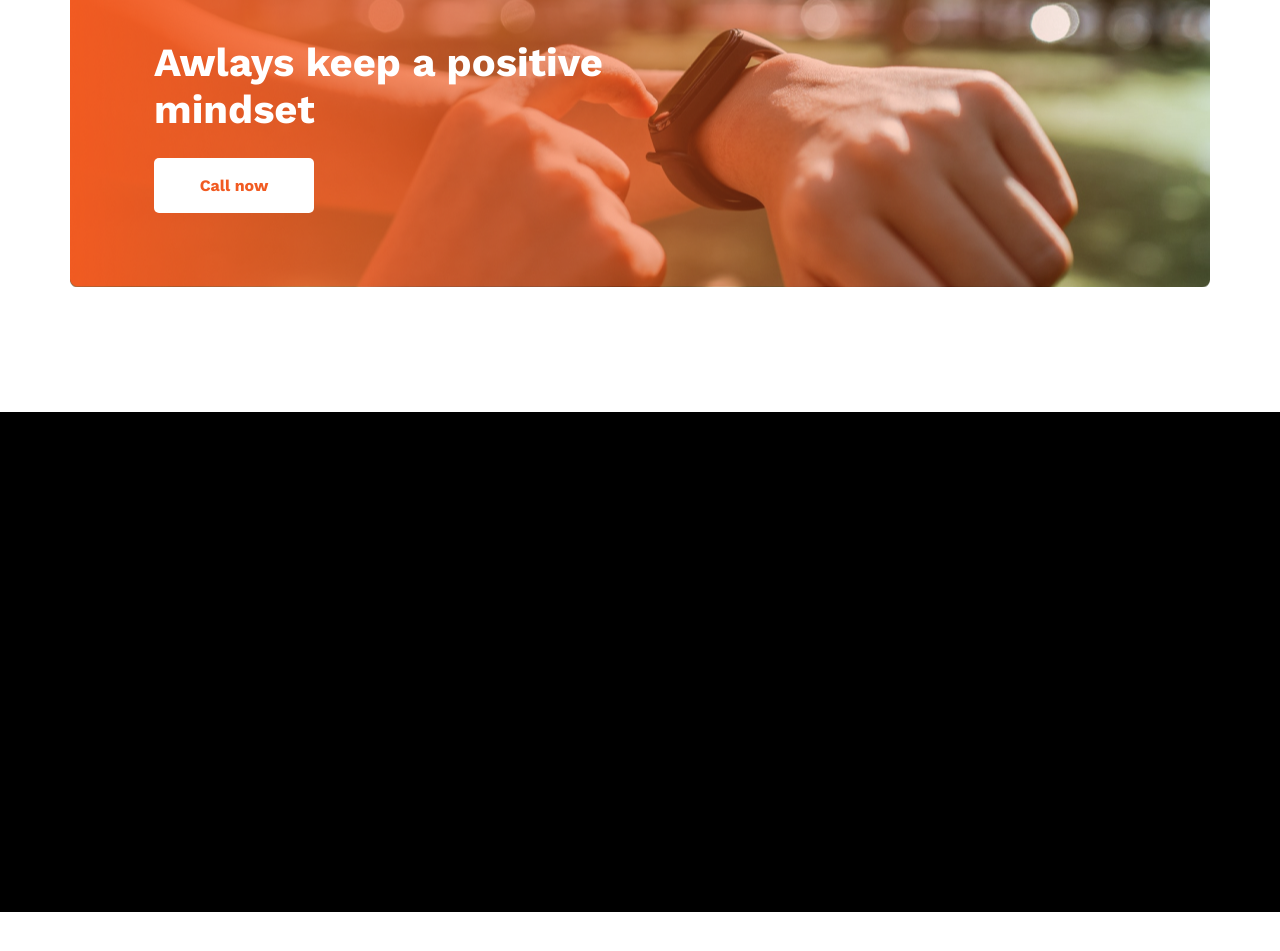
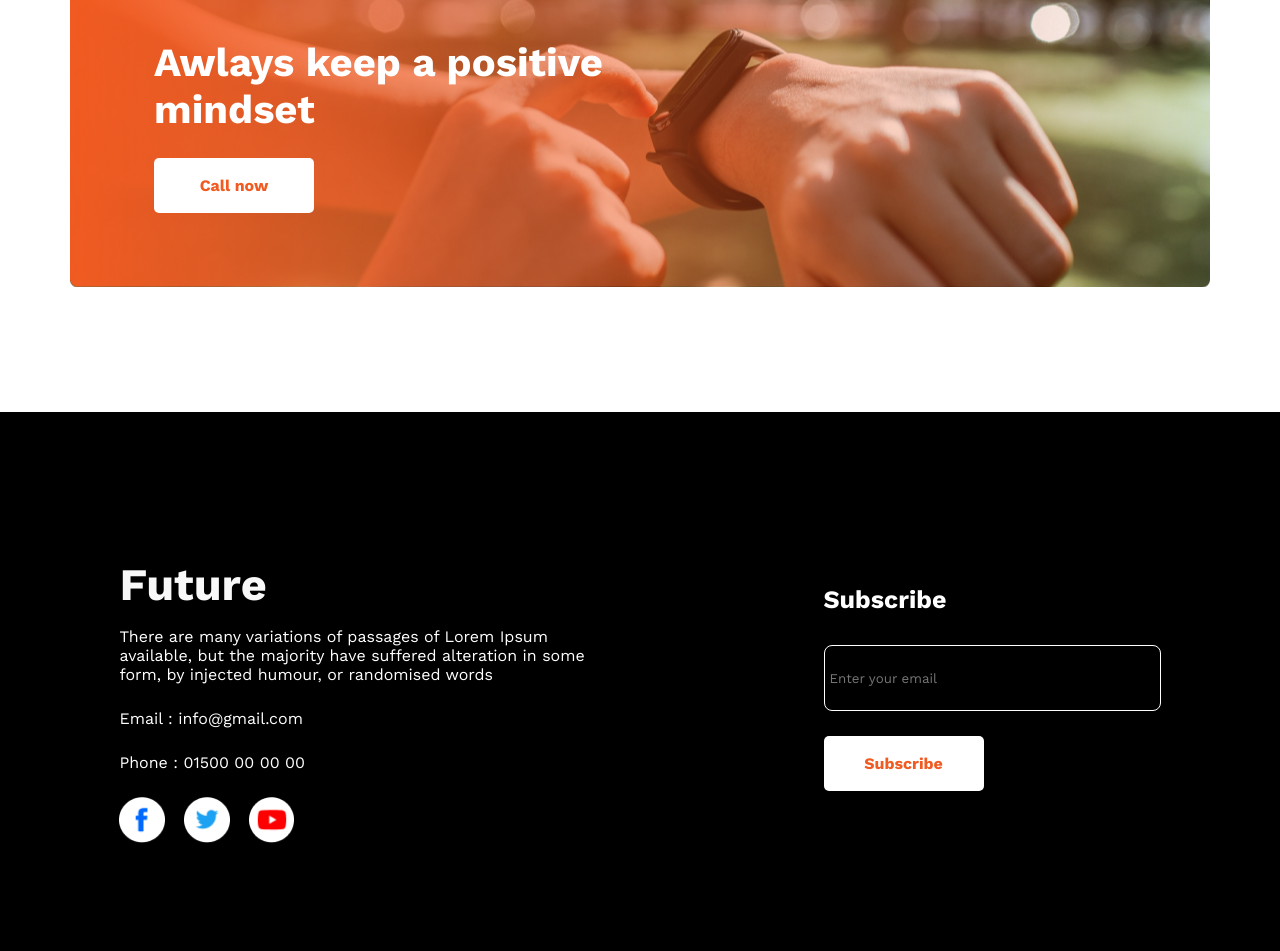
Before and after one commit to nadiaS11/first-portfolio, a plain HTML site: page index.html in a window 1280 px wide. Shown: the part 2281-3232 px from the top of the page. Before the commit the page ends 3193 px from the top, so only its background shows below. Drawn offline with nearby package versions, Linux system fonts and the light colour scheme.

Commit message:
footer styling added

```diff
--- a/index.html
+++ b/index.html
@@ -79,7 +79,19 @@
 
     </main>
     <footer>
-
+        <div class="last">
+            <h1>Future</h1>
+            <p>There are many variations of passages of Lorem Ipsum<br>available, but the majority have suffered alteration in some<br>form, by injected humour, or randomised words</p>
+            <p>Email : info@gmail.com</p>
+            <p>Phone : 01500 00 00 00</p>
+            <div class="footer-icons"><img src="./images/icons/fb.png" alt=""><img src="./images/icons/twitter.png" alt=""><img src="./images/icons/youtube.png" alt=""></div>
+        </div>
+        <div class="last">
+            <h3>Subscribe</h3>
+            <input type="email" name="email" id="youremail" placeholder="Enter your email">
+            <br>
+            <button class="btn second">Subscribe</button>
+        </div>
 
     </footer>
 </body>
--- a/style.css
+++ b/style.css
@@ -153,14 +153,55 @@ section> h2{
     font-style: normal;
     font-weight: 700;
 }
-.second{
+.second {
     background-color: #FFF;
     color:#F15B22;
     margin: 25px 0px;
 }
 footer{
     width:100%;
-    height:500px;
+    height:577px;
     background-color: black;
     margin-top: 125px;
+    display: flex;
+    align-items: center;
+    justify-content: space-around;
+    color:white
 }
+
+.last{
+    display: block;
+}
+.last input{
+    background-color: black;
+    width:325px;
+    height:64px;
+    border-radius: 8px;
+    border: 1px solid #FFF;
+    padding:0px 5px;
+}
+.last h1{
+    color: #F8F8F8;
+font-size: 45px;
+font-style: normal;
+font-weight: 700;
+}
+.last h3{
+    font-size: 25px;
+font-style: normal;
+font-weight: 600;
+margin-bottom: 31px;
+}
+.last>p{
+font-size: 16px;
+font-style: normal;
+font-weight: 400;
+margin: 16px 0px 25px;
+}
+
+.footer-icons{
+    display: flex;
+    justify-content: space-between;
+    width: 175px;
+    height: 46px;
+}
```
